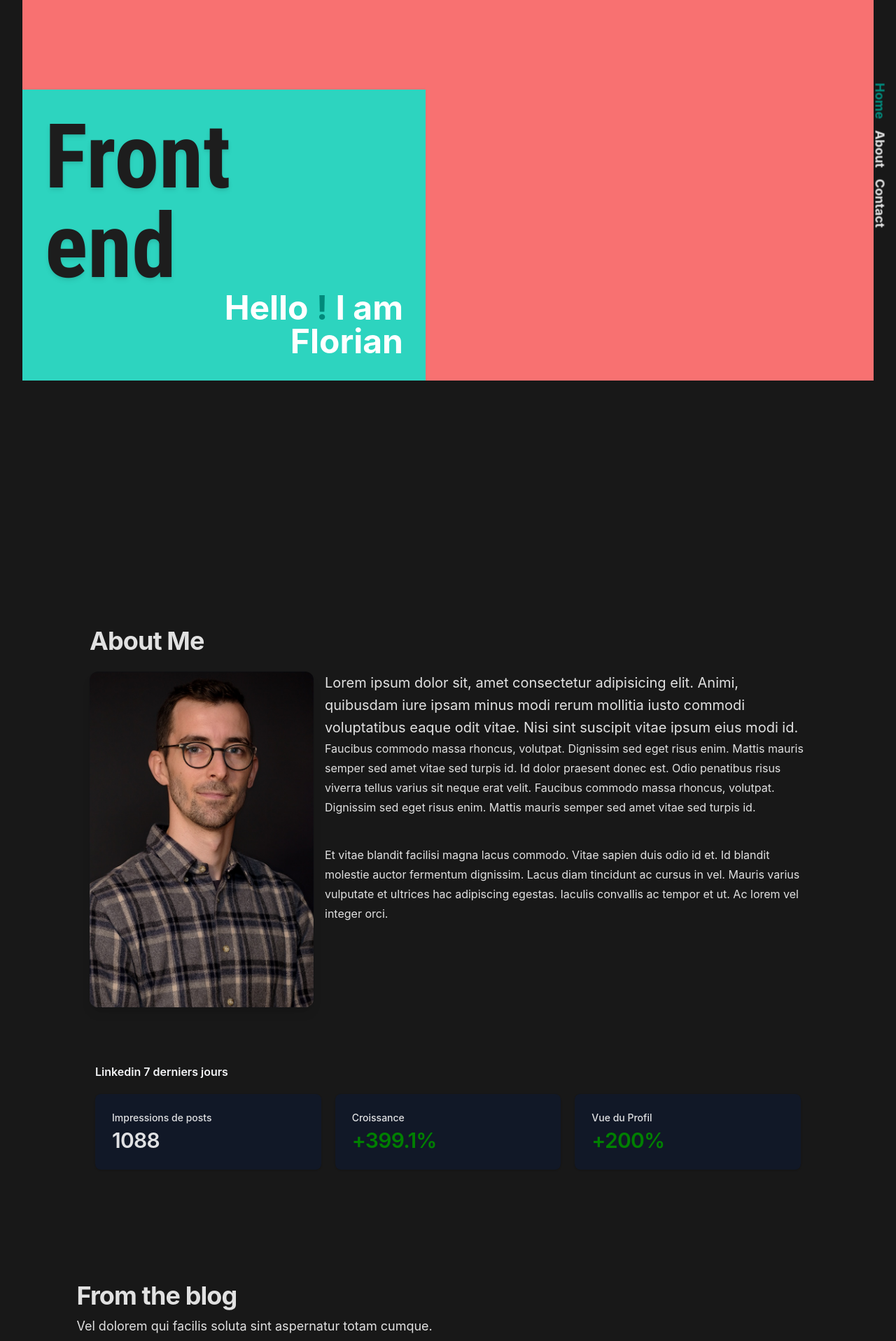
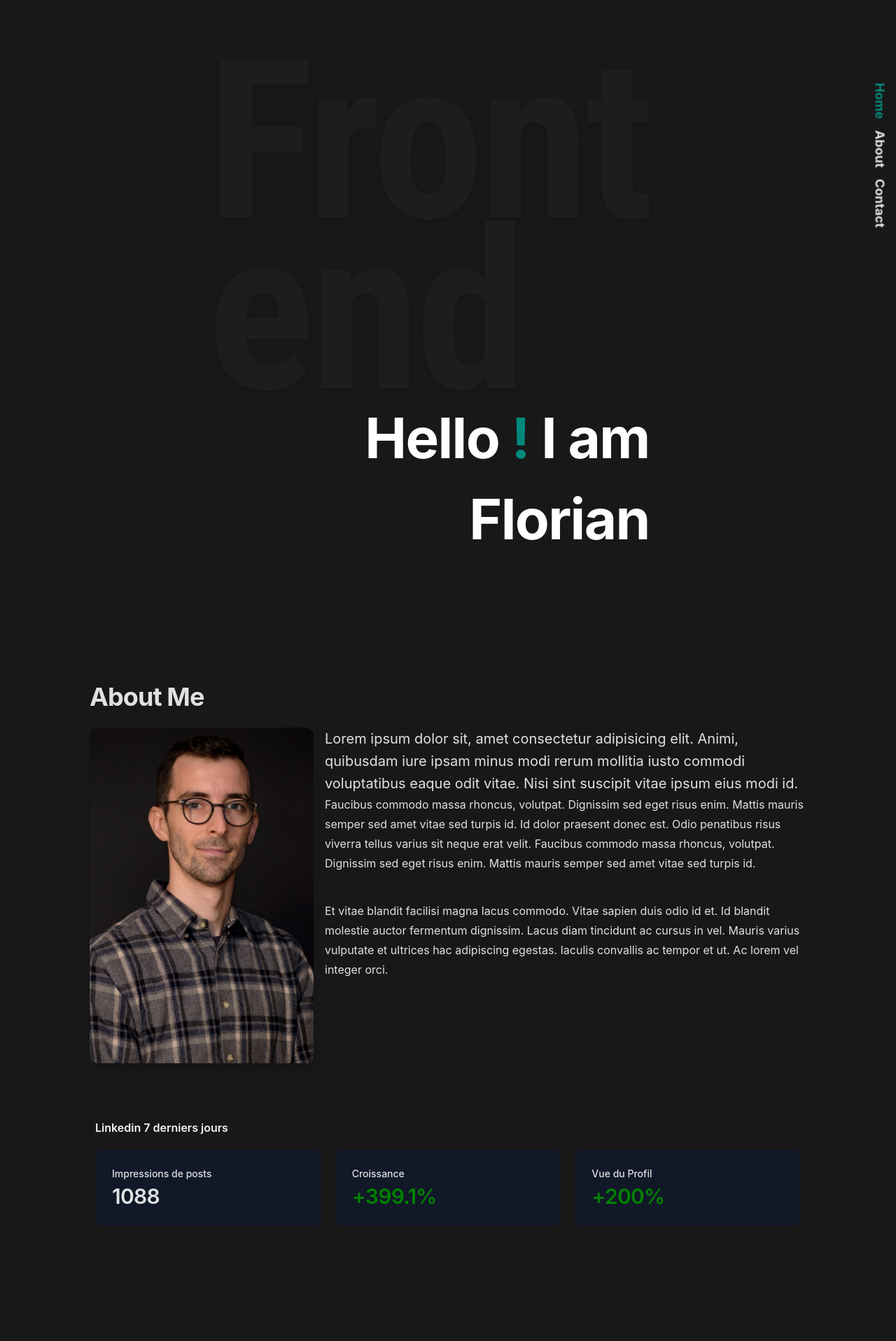
Before and after one commit to FlorianBx/Portfolio-V2, a Vue app: page / in a window 1280 px wide. Shown: the top 1917 px of the page at 70% size. Built offline with nearby package versions, Linux system fonts and the light colour scheme.

Commit message:
fix responsive, and add animate on my title Frontend

```diff
--- a/src/components/Blog/BlogComponent.vue
+++ b/src/components/Blog/BlogComponent.vue
@@ -54,7 +54,7 @@ const blogPosts = [
 
 <template>
   <!-- Blog section -->
-  <div class="mx-auto mt-32 max-w-7xl sm:mt-40 px-8">
+  <div class="mx-auto mt-32 max-w-7xl sm:mt-40 px-10">
     <div class="mx-auto max-w-2xl lg:mx-0 lg:max-w-none">
       <h2 class="text-3xl font-bold tracking-tight text-white-900 sm:text-4xl">From the blog</h2>
       <p class="mt-2 text-lg leading-8 text-white-600">Vel dolorem qui facilis soluta sint aspernatur totam cumque.</p>
--- a/src/components/footer/FooterComponent.vue
+++ b/src/components/footer/FooterComponent.vue
@@ -54,8 +54,11 @@ const footerNavigation = {
 
 <template>
   <!-- Footer -->
-  <footer class="mx-auto mt-40 max-w-7xl overflow-hidden px-6 pb-20 sm:mt-64 sm:pb-24 lg:px-8">
-    <nav class="-mb-6 columns-2 sm:flex sm:justify-center sm:space-x-12" aria-label="Footer">
+  <footer class="flex flex-col items-center mt-40 max-w-7xl overflow-hidden px-6 pb-20 sm:mt-64 sm:pb-24 lg:px-8">
+    <nav
+      class="-mb-6 columns-3 w-full flex justify-between sm:flex sm:justify-center sm:space-x-12"
+      aria-label="Footer"
+    >
       <div v-for="item in footerNavigation.main" :key="item.name" class="pb-6">
         <a :href="item.href" class="text-sm leading-6 text-gray-600 hover:text-gray-900">{{ item.name }}</a>
       </div>
@@ -73,5 +76,4 @@ const footerNavigation = {
     </div>
     <p class="mt-10 text-center text-xs leading-5 text-gray-500">&copy; 2020 Your Company, Inc. All rights reserved.</p>
   </footer>
-  iv>
 </template>
--- a/src/pages/HomePage/HomePage.vue
+++ b/src/pages/HomePage/HomePage.vue
@@ -6,23 +6,64 @@ import BlogComponent from '../../components/Blog/BlogComponent.vue'
 </script>
 
 <template>
-  <div class="flex flex-col">
+  <div class="flex flex-col justify-center items-center">
     <!-- <GradienComponent /> -->
-    <section class="bg-red-400 w-full pt-32 md:max-w-7xl">
-      <div class="p-8 md:max-w-xl bg-teal-400">
-        <div class="font-roboto text-9xl">
-          <p class="text-darktitle drop-shadow-md">Front<br />end</p>
+    <section class="pt-20 max-w-md md:max-w-5xl mr-14 md:mr-14 sm:px-0 px-10">
+      <div class="md:max-w-full">
+        <div class="font-roboto text-7xl sm:text-8xl md:text-9xl">
+          <p class="text-darktitle drop-shadow-md neon">Front<br />end</p>
         </div>
-        <h1 class="text-white font-bold text-5xl text-right">
+        <h1 class="w-full text-white font-bold text-5xl sm:text-6xl md:text-6xl text-right">
           Hello<span class="text-primary"> ! </span>I am<br />
           Florian
         </h1>
       </div>
     </section>
-    <section class="pt-48">
+    <section class="sm:pt-4 pt-40">
       <AboutComponent />
     </section>
     <BlogComponent />
     <FooterComponent />
   </div>
 </template>
+
+<style scoped>
+.neon {
+  animation: animate 5s linear;
+}
+@keyframes animate {
+  0%,
+  18%,
+  22%,
+  25%,
+  53%,
+  57%,
+  63%,
+  65%,
+  80%,
+  82%,
+  90%,
+  92%,
+  100% {
+    text-shadow: none;
+  }
+  20%,
+  24%,
+  55%,
+  61%,
+  83%,
+  88%,
+  95%,
+  98% {
+    text-shadow:
+      0 0 0.5rem #fff,
+      0 0 0.7rem #fff,
+      0 0 1rem #fff,
+      0 0 4rem #00897b,
+      0 0 7rem #00897b,
+      0 0 8rem #00897b,
+      0 0 100rem #00897b,
+      0 0 7rem #00897b;
+  }
+}
+</style>
--- a/tailwind.config.js
+++ b/tailwind.config.js
@@ -19,6 +19,40 @@ export default {
       fontFamily: {
         roboto: ['Roboto Condensed', 'sans-serif'],
       },
+      fontSize: {
+        '6xl': [
+          '5rem',
+          {
+            lineHeight: '7.25rem',
+            letterSpacing: '-0.02em',
+            fontWeight: '700',
+          },
+        ],
+        '7xl': [
+          '10rem',
+          {
+            lineHeight: '10.25rem',
+            letterSpacing: '-0.02em',
+            fontWeight: '700',
+          },
+        ],
+        '8xl': [
+          '15rem',
+          {
+            lineHeight: '12.25rem',
+            letterSpacing: '-0.02em',
+            fontWeight: '700',
+          },
+        ],
+        '9xl': [
+          '20rem',
+          {
+            lineHeight: '15.25rem',
+            letterSpacing: '-0.02em',
+            fontWeight: '700',
+          },
+        ],
+      },
     },
   },
   plugins: [],
```
